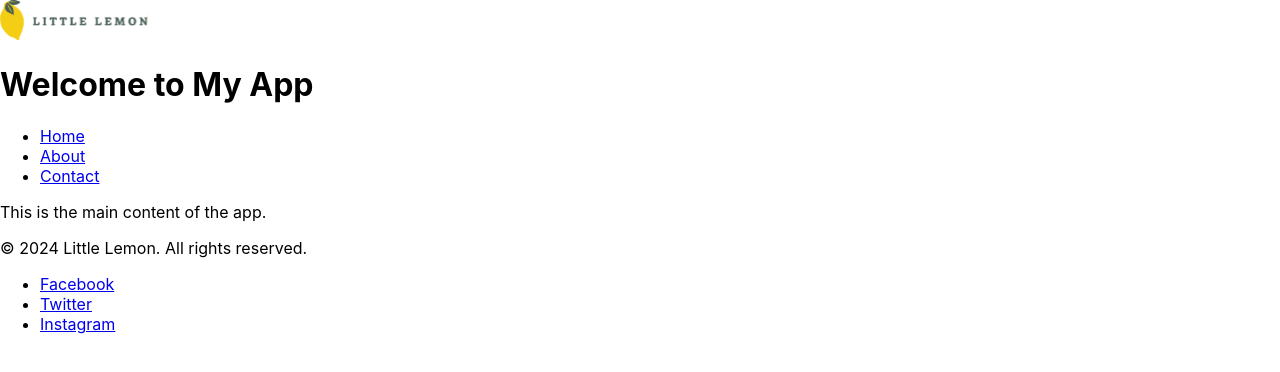
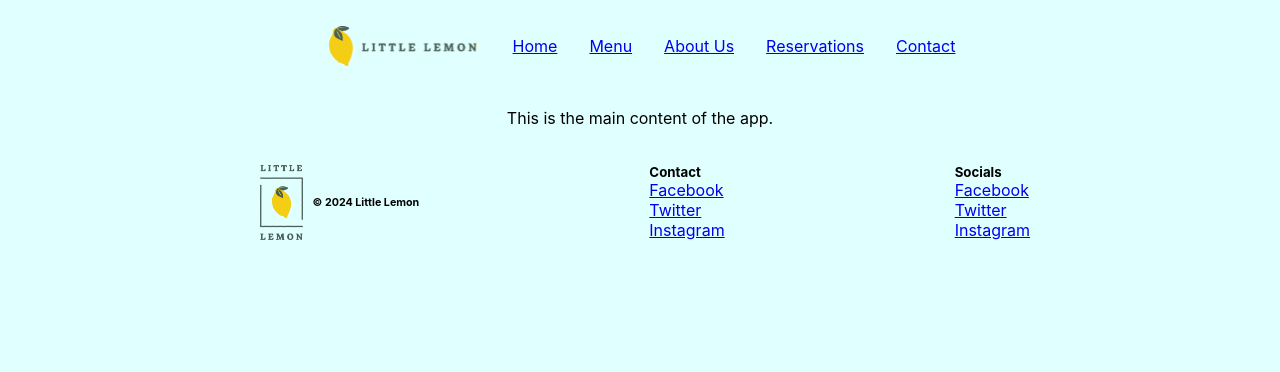
Before and after one commit to ndimitrakas/LittleLemonCapstoneProject, a React (Create React App) app: page / in a window 1280 px wide. Shown: the top 372 px of the page. Built offline with nearby package versions, Linux system fonts and the light colour scheme.

Commit message:
Styled and adjusted all components
styling here just makes it look like a simple non basic html structure for the website

```diff
--- a/src/App.css
+++ b/src/App.css
@@ -1,6 +1,6 @@
+/* Original styling from create-react app */
 .App {
   text-align: center;
-  display: flex;
 }
 
 .App-logo {
@@ -37,3 +37,82 @@
     transform: rotate(360deg);
   }
 }
+
+/* End original styling from create-react app */
+
+
+
+body {
+  background-color: lightcyan;
+}
+
+header {
+  display: flex;
+  margin: 20px;
+  justify-content: center;
+  align-items: center;
+}
+
+
+h5 {
+  margin: 0;
+}
+
+
+ul {
+  list-style: none;
+  display: flex;
+  padding: 0;
+  margin: 0;
+}
+
+/* Nav Styles Start */
+nav {
+  display: flex;
+}
+
+nav li {
+  display: inline-block;
+  margin: 1em;
+}
+
+#logo {
+  padding: 0 20px 0;
+}
+
+/* Nav Styles End */
+
+main {
+  display: flex;
+  justify-content: center;
+}
+
+/* Footer Styles Start */
+
+footer {
+  display: flex;
+  justify-content: space-evenly;
+  align-items: center;
+  margin: 20px;
+}
+
+footer ul {
+  margin: 0;
+  padding: 0;
+  display: block;
+}
+
+
+
+footer img {
+  width: auto;
+  height: 75px;
+  padding: 0 10px 0;
+}
+
+#logo-copyright {
+  display: flex;
+  align-items: center;
+}
+
+/* Footer Styles End */
--- a/src/App.js
+++ b/src/App.js
@@ -9,7 +9,6 @@ function App() {
   return (
     <>
       <Header />
-      <Nav />
       <Main />
       <Footer />
     </>
--- a/src/components/Footer.js
+++ b/src/components/Footer.js
@@ -1,12 +1,23 @@
 import React from 'react';
+import footerLogo from '../assets/logo_footer.png'
 
 function Footer() {
   return (
     <footer>
-      <div>
-        <p>&copy; 2024 Little Lemon. All rights reserved.</p>
+      <div id="logo-copyright">
+        <img id="footer-logo" src={footerLogo} alt="Little Lemon Footer Logo"/>
+        <h6>&copy; 2024 Little Lemon</h6>
       </div>
       <div>
+        <h5>Contact</h5>
+        <ul>
+          <li><a href="https://facebook.com" target="_blank" rel="noopener noreferrer">Facebook</a></li>
+          <li><a href="https://twitter.com" target="_blank" rel="noopener noreferrer">Twitter</a></li>
+          <li><a href="https://instagram.com" target="_blank" rel="noopener noreferrer">Instagram</a></li>
+        </ul>
+      </div>
+      <div>
+        <h5>Socials</h5>
         <ul>
           <li><a href="https://facebook.com" target="_blank" rel="noopener noreferrer">Facebook</a></li>
           <li><a href="https://twitter.com" target="_blank" rel="noopener noreferrer">Twitter</a></li>
--- a/src/components/Header.js
+++ b/src/components/Header.js
@@ -1,12 +1,12 @@
 import React from 'react';
+import Nav from './Nav';
 import logo from '../assets/logo.svg'
 
 function Header() {
   return (
     <header>
-        <img src={logo} alt="Little Lemon Logo"/>
-        <h1>Welcome to My App</h1>
-        {/* Add more content here */}
+        <img id="logo" src={logo} alt="Little Lemon Logo"/>
+        <Nav />
     </header>
   );
 }
--- a/src/components/Nav.js
+++ b/src/components/Nav.js
@@ -5,7 +5,9 @@ function Nav() {
     <nav>
       <ul>
         <li><a href="#home">Home</a></li>
-        <li><a href="#about">About</a></li>
+        <li><a href="#menu">Menu</a></li>
+        <li><a href="#about">About Us</a></li>
+        <li><a href="#reservations">Reservations</a></li>
         <li><a href="#contact">Contact</a></li>
       </ul>
     </nav>
```
Also changed, not shown: src/assets/logo_footer.png (added), 1 other file (tests, documents, lock files or other folders).
